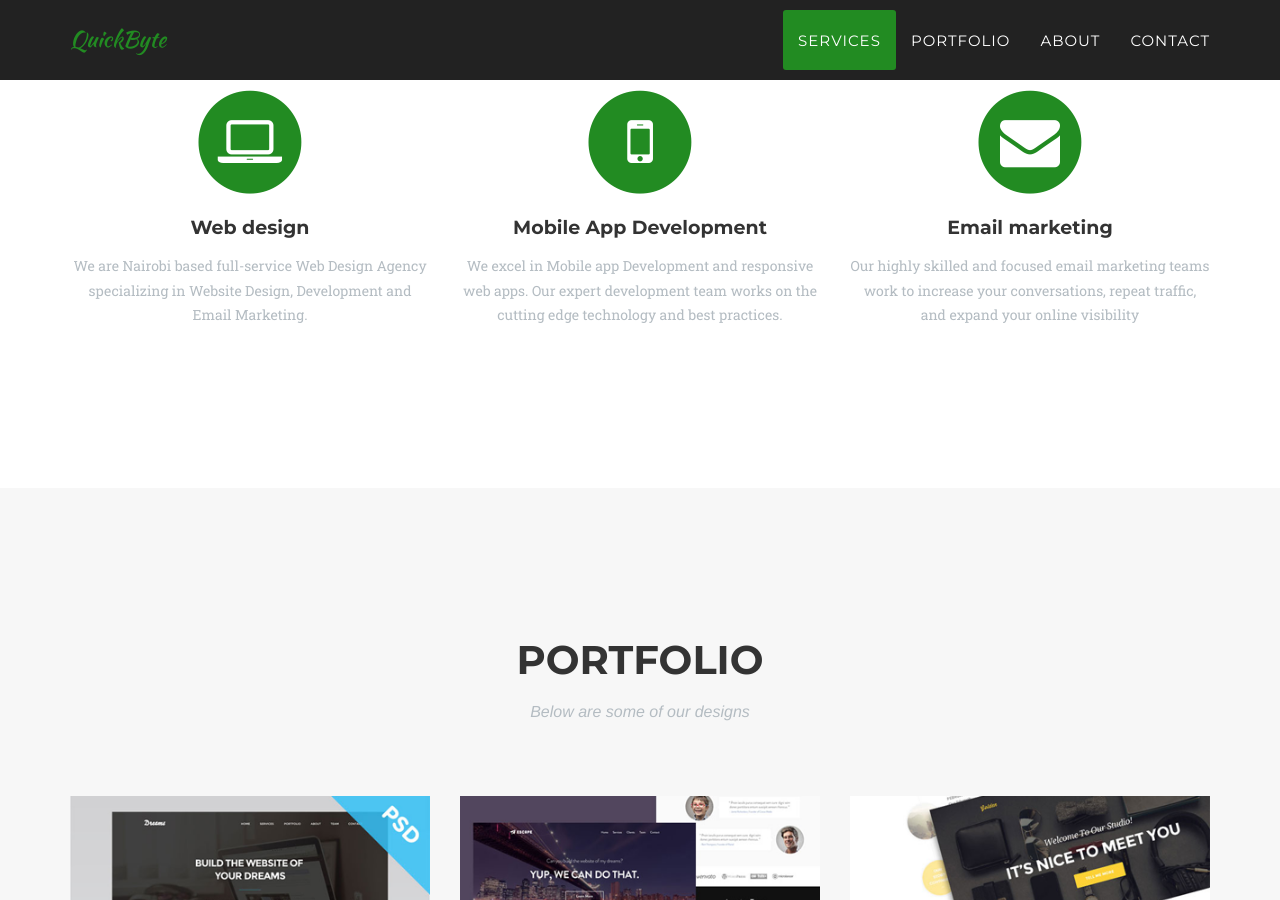
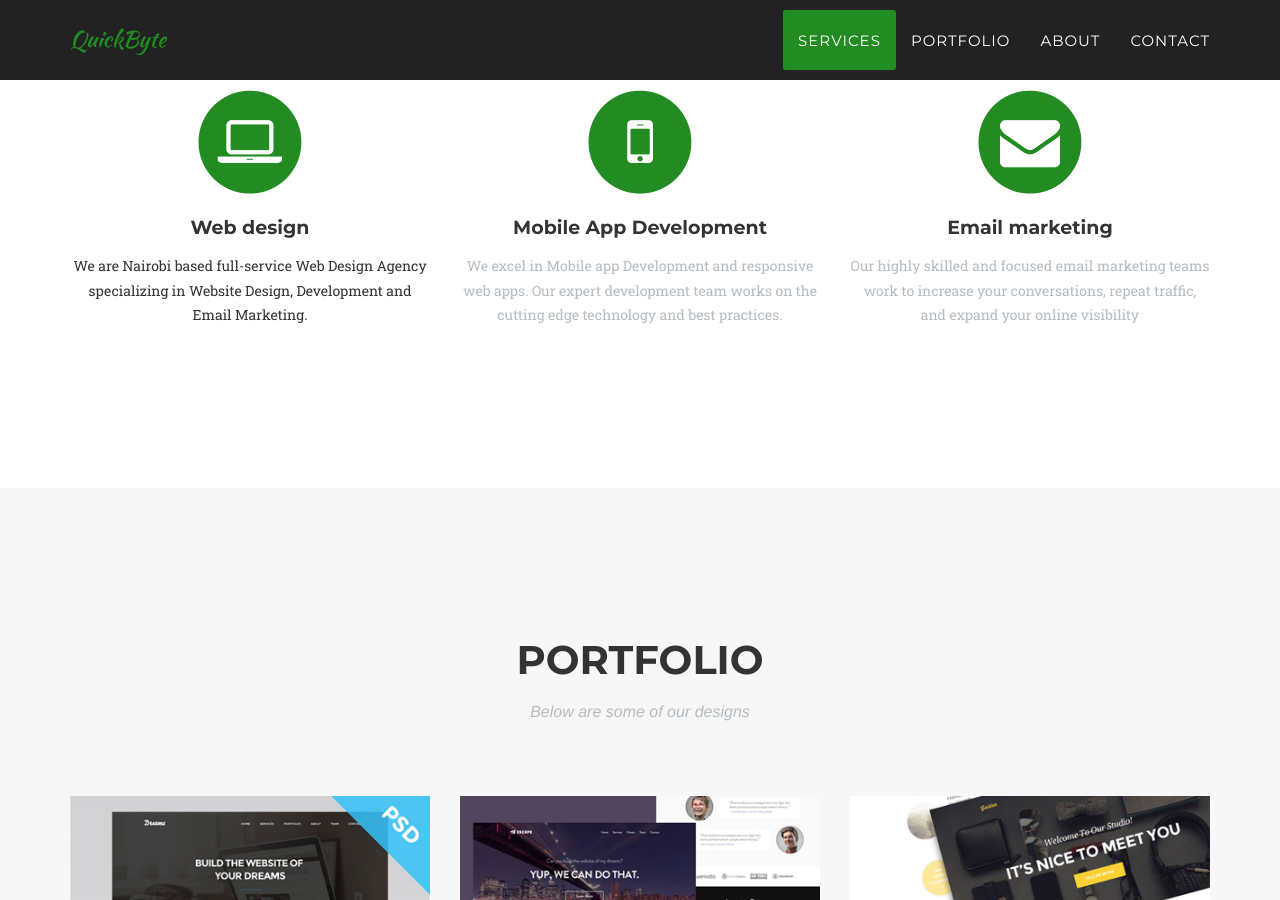
Before and after one commit to quickbyte/quickbyte.github.io, a Jekyll site: the page built from index.html, in a window 1280 px wide and 900 px high, scrolled down 992 px. Built offline with Jekyll 4.4.1, drawn with Linux system fonts in a browser that asks for light colours; some web fonts are replaced.

Commit message:
Update services.html
Removed class text-muted in p tag

```diff
--- a/_includes/services.html
+++ b/_includes/services.html
@@ -14,7 +14,7 @@
                         <i class="fa fa-laptop fa-stack-1x fa-inverse"></i>
                     </span>
                     <h4 class="service-heading">Web design</h4>
-                    <p class="text-muted">We are Nairobi based full-service Web Design  Agency specializing in Website Design, Development and Email Marketing.</p>
+                    <p>We are Nairobi based full-service Web Design  Agency specializing in Website Design, Development and Email Marketing.</p>
                 </div>
                 <div class="col-md-4">
                     <span class="fa-stack fa-4x">
```
